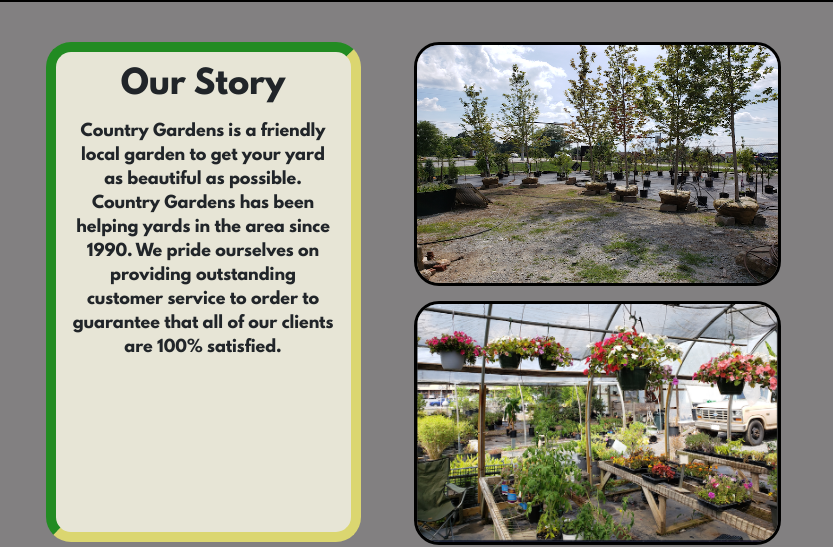
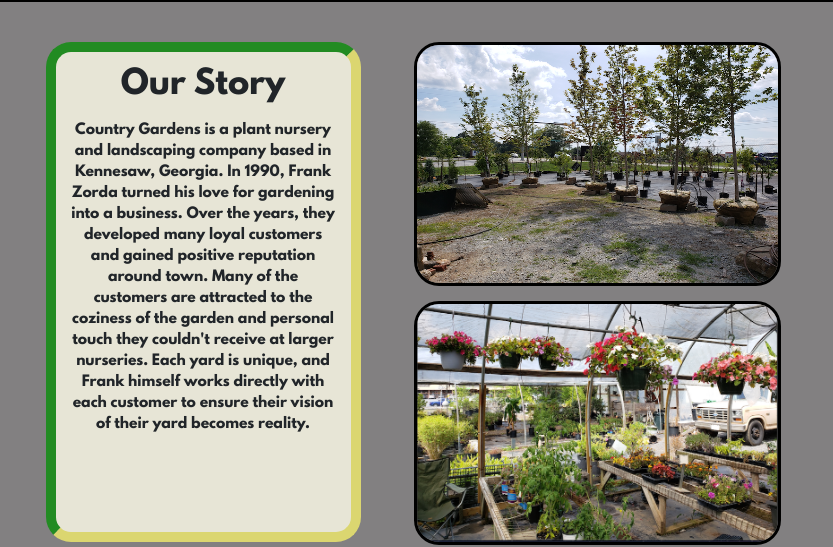
Before and after one commit to nbrackett/country-gardens, a plain HTML site: page about.html in a window 1280 px wide. Shown: the part 116-663 px from the top of the page, 447-1280 px from the left. Drawn offline with nearby package versions, Linux system fonts and the light colour scheme.

Commit message:
update website

```diff
--- a/about.html
+++ b/about.html
@@ -45,8 +45,7 @@
         </div>
         <div class="col-md-3 container biocontainer">
           <h2 style="padding:10px 0;">Our Story</h2>
-          <p>Country Gardens is a friendly local garden to get your yard as beautiful as possible. Country Gardens has been helping yards in the area since 1990. We pride ourselves on providing outstanding customer service to order to guarantee that
-            all of our clients are 100% satisfied.</p>
+          <p style = "font-size: 14px">Country Gardens is a plant nursery and landscaping company based in Kennesaw, Georgia. In 1990, Frank Zorda turned his love for gardening into a business. Over the years, they developed many loyal customers and gained positive reputation around town. Many of the customers are attracted to the coziness of the garden and personal touch they couldn't receive at larger nurseries. Each yard is unique, and Frank himself works directly with each customer to ensure their vision of their yard becomes reality.</p>
         </div>
         <div class="col-md-4 container">
           <div class="row" style="padding-bottom: 15px; margin-right: 20px; margin-left: 3px">
```
